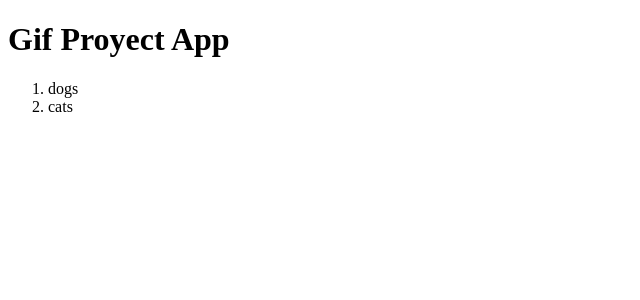
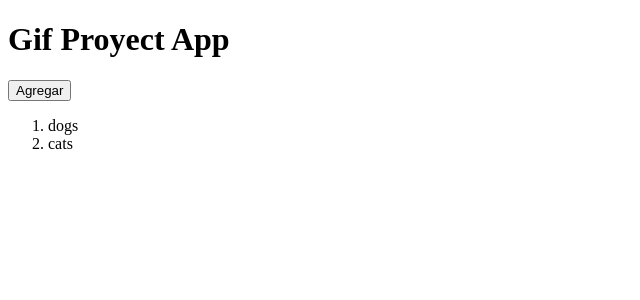
Before and after one commit to jcarlosj/React-Devtalles-Gif-Project-Unit-Testing-11-2022, a React (Vite) app: page / in a window 1280 px wide. Shown: the top 300 px of the page, without its empty margins (0-640 px from the left). Built offline with nearby package versions, Linux system fonts and the light colour scheme.

Commit message:
[+] <App>: Agregar nueva categoría a la lista

```diff
--- a/src/App.jsx
+++ b/src/App.jsx
@@ -8,12 +8,28 @@ const App = () => {
 
     const [ categories, setCategories ] = useState( initialState );
 
+
+    const handleAddNewCategory = () => {
+        // Forma 1
+        // setCategories([
+        //     ...categories,
+        //     'fruits'
+        // ]);
+
+        // Forma 2
+        setCategories( categories => [
+            ...categories, 'vegetables'
+        ]);
+    }
+
+
     return (
         <>
             {/* Title */}
             <h1>Gif Proyect App</h1>
 
             {/* Input */}
+            <button onClick={ handleAddNewCategory }>Agregar</button>
 
             {/* Listado de gif */}
             <ol>
```
